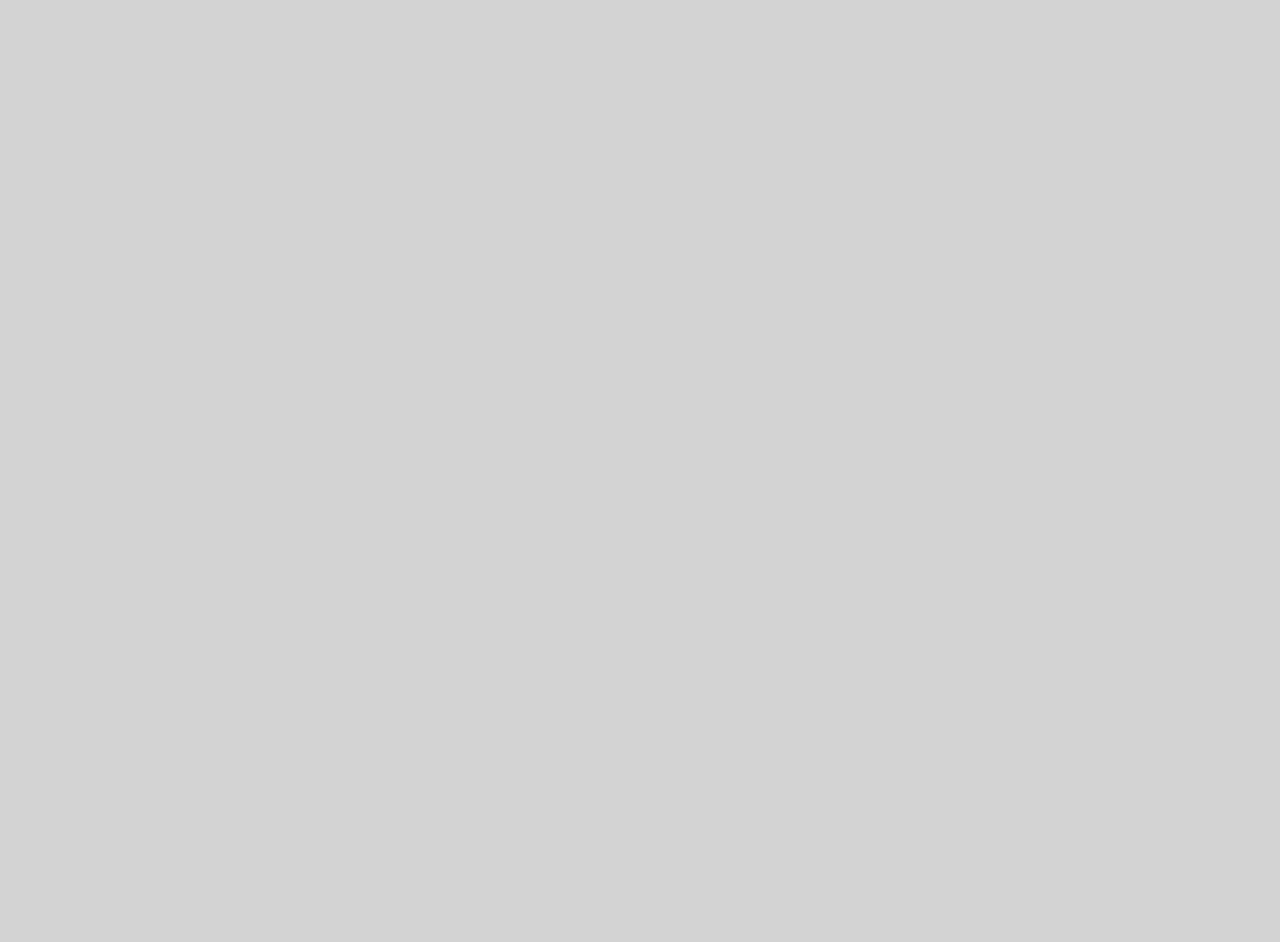
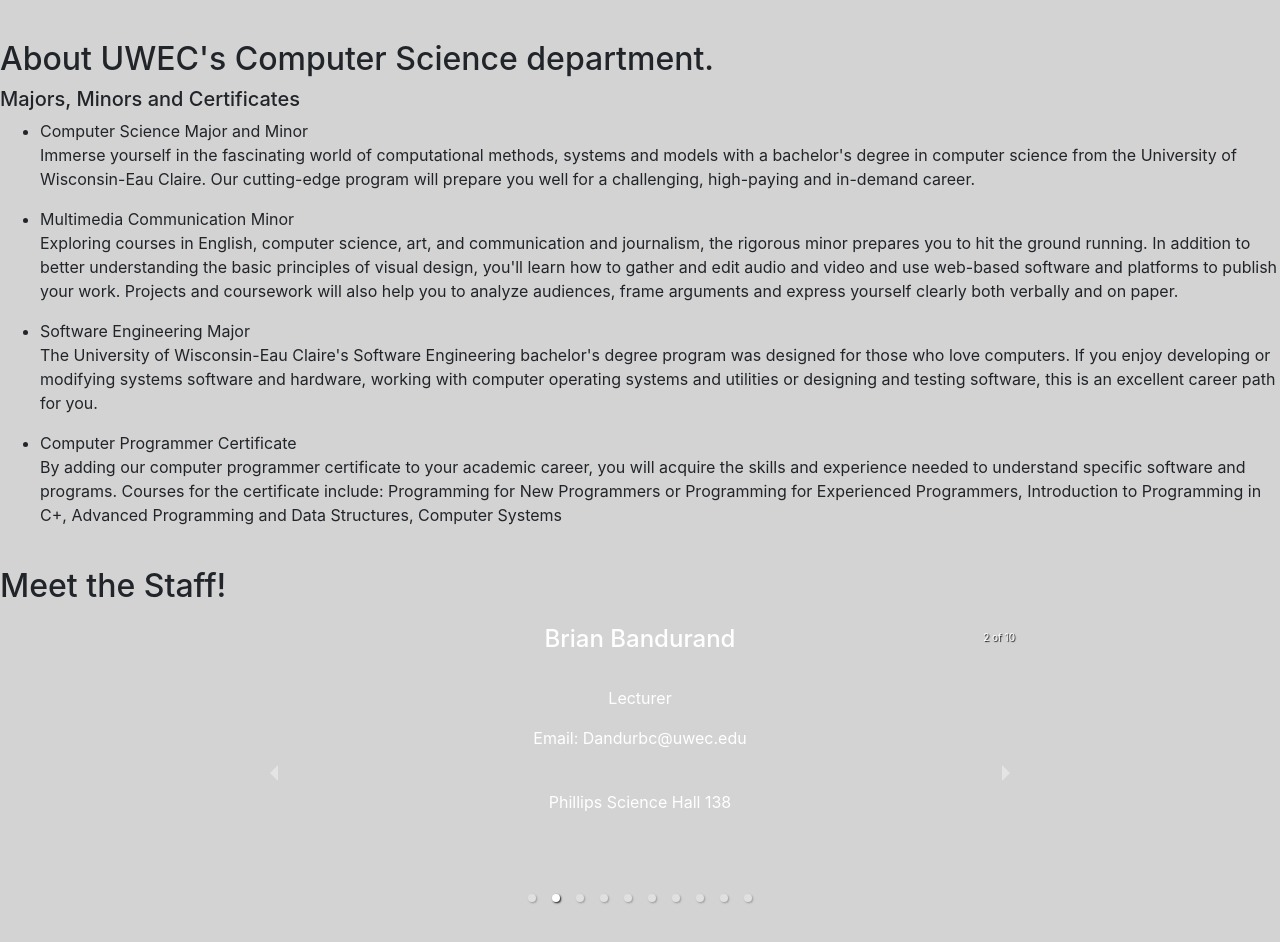
Before and after one commit to jflipp31698/Project-2-CS-268, a React (Create React App) app: page /CSDept in a window 1280 px wide. Shown: the part 246-1188 px from the top of the page. Before the commit the page ends 800 px from the top, so only its background shows below. Built offline with nearby package versions, Linux system fonts and the light colour scheme.

Commit message:
added a CS department page with

```diff
--- a/package.json
+++ b/package.json
@@ -12,6 +12,7 @@
     "react-bootstrap": "^1.4.0",
     "react-dom": "^17.0.1",
     "react-redux": "^7.2.2",
+    "react-responsive-carousel": "^3.2.10",
     "react-router-dom": "^5.2.0",
     "react-scripts": "4.0.1",
     "redux": "^4.0.5",
--- a/src/components/CSdept.js
+++ b/src/components/CSdept.js
@@ -1,12 +1,142 @@
 import React, { Component } from 'react';
+import "react-responsive-carousel/lib/styles/carousel.min.css";
+import { Carousel } from 'react-responsive-carousel';
 
 class Compsi extends Component {
     render () {
         return (
-          <div className="App">
+          <div className="ComputerScience">
           <header>
               <h1>Eau Claire Computer Science Department</h1>
           </header>
+          <br></br>
+          <h2>
+            Location
+          </h2>
+          <p>
+            UWEC's Computer science department based on the first floor of Phillips hall. The department offers several lab locations for is students to interact, collaborate and learn with start of art technology.
+          </p>
+          <br></br>
+          <h2>
+            About UWEC's Computer Science department.
+          </h2>
+          <h5>Majors, Minors and Certificates</h5>
+          <ul>
+            <li>Computer Science Major and Minor</li>
+            <p>Immerse yourself in the fascinating world of computational methods, systems and models with a bachelor's degree in computer science from the University of Wisconsin-Eau Claire. Our cutting-edge program will prepare you well for a challenging, high-paying and in-demand career.</p>
+            <li>Multimedia Communication Minor</li>
+            <p>Exploring courses in English, computer science, art, and communication and journalism, the rigorous minor prepares you to hit the ground running. In addition to better understanding the basic principles of visual design, you'll learn how to gather and edit audio and video and use web-based software and platforms to publish your work. Projects and coursework will also help you to analyze audiences, frame arguments and express yourself clearly both verbally and on paper.</p>
+            <li>Software Engineering Major</li>
+            <p>The University of Wisconsin-Eau Claire's Software Engineering bachelor's degree program was designed for those who love computers. If you enjoy developing or modifying systems software and hardware, working with computer operating systems and utilities or designing and testing software, this is an excellent career path for you.</p>
+            <li>Computer Programmer Certificate</li>
+            <p>By adding our computer programmer certificate to your academic career, you will acquire the skills and experience needed to understand specific software and programs.
+              Courses for the certificate include: Programming for New Programmers or Programming for Experienced Programmers, Introduction to Programming in C+, Advanced Programming and Data Structures, Computer Systems
+            </p>
+          </ul>
+          <p></p>
+          <br></br>
+          <h2>
+            Meet the Staff!
+          </h2>
+          <div class = "carousel-wrapper">
+            <Carousel infiniteLoop useKeyboardArrows autoPlay>
+              <div>
+               <h4>J. Erik Henderson</h4>
+               <br></br>
+               <p>Interm Department Chair | Professor</p>
+               <p>Email: hendrije@uwec.edu</p>
+               <p>
+                 Education:
+                  Ph.D. - 1994 - Michigan State University, Condensed Matter Physics
+                  M.S. - 1990 - Michigan State University, Physics
+                  B.S. - 1988 - University of Wisconsin-River Falls, Physics </p>
+               <br></br>
+               <p>Room: Phillips Science Hall 231</p>
+               <br></br>
+              </div>
+              <div>
+                <h4>Brian Bandurand</h4>
+                <br></br>
+                <p>Lecturer</p>
+                <p>Email: Dandurbc@uwec.edu</p>
+               <br></br>
+               <p>Phillips Science Hall 138</p>
+               <br></br>
+              </div>
+              <div>
+               <h4>Rushit Dave</h4>
+               <br></br>
+               <p>Assistant Professor</p>
+               <p>Email: Daver@uwec.edu</p>
+               <br></br>
+               <p>Phillips Science Hall 136</p>
+               <br></br>
+              </div>
+              <div>
+               <h4>Rahul Gomes</h4>
+               <br></br>
+               <p>Assistant Professor</p>
+               <p>Eamil: gomesr@uwec.edu</p>
+               <br></br>
+               <p>Phillips Science Hall 133</p>
+               <br></br>
+              </div>
+              <div>
+               <h4>Theresa Hanson</h4>
+               <br></br>
+               <p>Associate Lecturer</p>
+               <p>Email: hansomtm@uwec.edu</p>
+               <br></br>
+               <p>Phillips Science Hall 137</p>
+               <br></br>
+              </div>
+              <div>
+               <h4>Rakib Islam</h4>
+               <br></br>
+               <p>Assistant Professor</p>
+               <p>Email: Islamm@uwec.edu</p>
+               <br></br>
+               <p>Phillips Science Hall 141</p>
+               <br></br>
+              </div>
+              <div>
+               <h4>Jim Seliya</h4>
+               <br></br>
+               <p>Assistant Professor</p>
+               <p>Email: seliyana@uwec.edu</p>
+               <br></br>
+               <p>Phillips Science Hall 134</p>
+               <br></br>
+              </div>
+              <div>
+               <h4>Matthew J. Sias</h4>
+               <br></br>
+               <p>Associate System Programmer | Adjuct Lecturer</p>
+               <p>Email: siasmj@uwec.edu</p>
+               <br></br>
+               <p>Schofield Hall 115D</p>
+               <br></br>
+              </div>
+              <div>
+               <h4>Jack Tan</h4>
+               <br></br>
+               <p>Professor</p>
+               <p>Email: tanjs@uwec.edu</p>
+               <br></br>
+               <p>Phillips Science Hall 135</p>
+               <br></br>
+              </div>
+              <div>
+               <h4>Michelle Cicha</h4>
+               <br></br>
+               <p>Academic Department Associate</p>
+               <p>Email: jensenmi@uwec.edu</p>
+               <br></br>
+               <p>Phillips Science Hall 130</p>
+               <br></br>
+              </div>
+            </Carousel>
+          </div>
           </div>
         );
       }
--- a/src/css/style.css
+++ b/src/css/style.css
@@ -3,3 +3,10 @@ body {
     padding: auto;
     background-color:lightgray;
 }
+.carousel-wrapper {
+    max-width: 800px;
+    margin: 20px auto;
+    padding: 0 20px;
+    max-height: 400px;
+    color: white;
+  }
```
Also changed, not shown: 2 other files (tests, documents, lock files or other folders).
